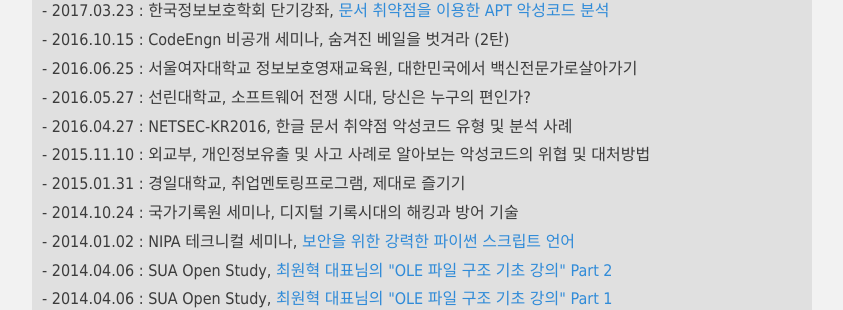
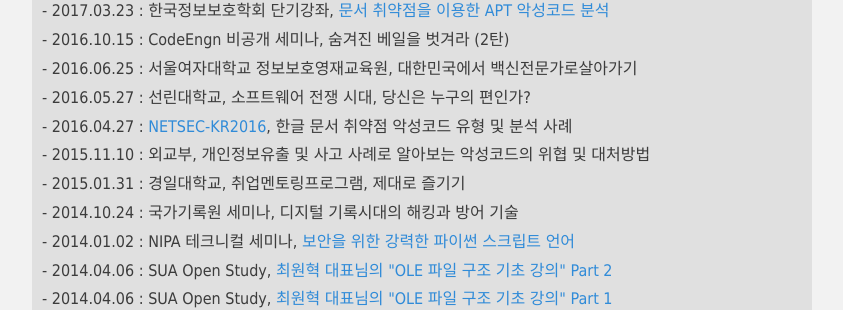
Before and after one commit to hanul93/hanul93.github.com, a Jekyll site: the page built from about.md, in a window 1280 px wide and 900 px high, scrolled down 2851 px. Shown: the part 230-540 px from the top of the window, without its empty margins (218-1061 px from the left). Built offline with Jekyll 4.4.1, drawn with Linux system fonts in a browser that asks for light colours; nearby versions of some CDN libraries; some of the changed lines change nothing that is shown.

Commit message:
관련 링크 추가

```diff
--- a/about.md
+++ b/about.md
@@ -115,7 +115,7 @@
 - 2016.10.15 : CodeEngn 비공개 세미나, 숨겨진 베일을 벗겨라 (2탄)
 - 2016.06.25 : 서울여자대학교 정보보호영재교육원, 대한민국에서 백신전문가로살아가기
 - 2016.05.27 : 선린대학교, 소프트웨어 전쟁 시대, 당신은 누구의 편인가?
-- 2016.04.27 : NETSEC-KR2016, 한글 문서 취약점 악성코드 유형 및 분석 사례
+- 2016.04.27 : <a href="https://s3.ap-northeast-2.amazonaws.com/journal-home/site/netsec/NETSEC-KR2016.pdf">NETSEC-KR2016</a>, 한글 문서 취약점 악성코드 유형 및 분석 사례
 - 2015.11.10 : 외교부, 개인정보유출 및 사고 사례로 알아보는 악성코드의 위협 및 대처방법
 - 2015.01.31 : 경일대학교, 취업멘토링프로그램, 제대로 즐기기
 - 2014.10.24 : 국가기록원 세미나, 디지털 기록시대의 해킹과 방어 기술
```
